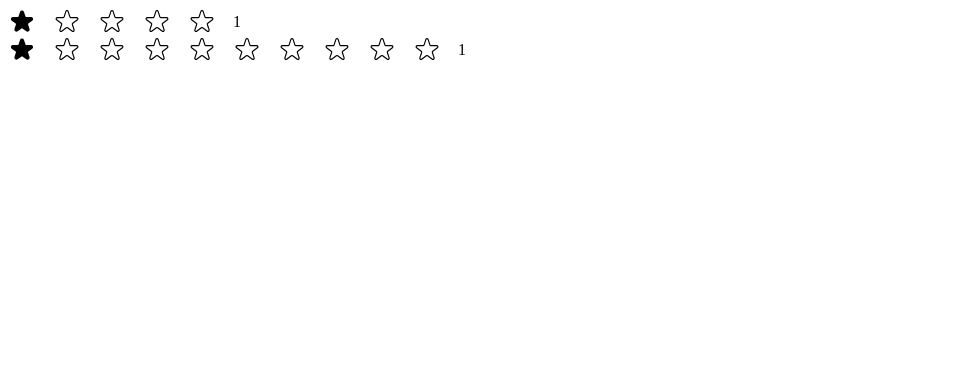
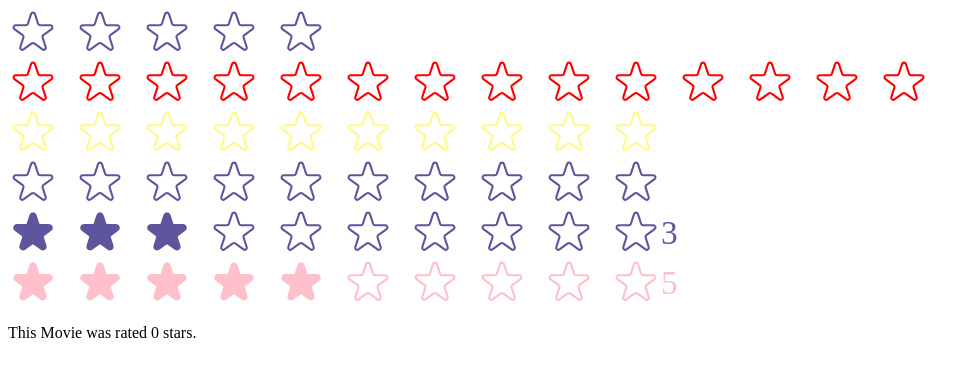
Before and after one commit to JasserBA/react-redux-nextjs-learning, a React (Create React App) app in the folder section-10/useforja/: page / in a window 1280 px wide. Shown: the top 376 px of the page, without its empty margins (0-980 px from the left). Built offline with nearby package versions, Linux system fonts and the light colour scheme.

Commit message:
Update: Improving Reusability with Props

```diff
--- a/section-10/useforja/src/StarRating.js
+++ b/section-10/useforja/src/StarRating.js
@@ -8,23 +8,35 @@ const containerStyle = {
 
 const starContainerStyle = {
   display: "flex",
+  alignItems: "center",
 };
 
-const textStyle = {
-  lieHeight: "1",
-  margin: "0",
-};
-
-export default function StarRating({ maxRating }) {
-  const [rating, setRating] = useState(1);
+export default function StarRating({
+  maxRating = 10,
+  color = "#5d569c",
+  size = 50,
+  className,
+  messages = [],
+  defaultRating = 0,
+  onSetRating,
+}) {
+  const [rating, setRating] = useState(defaultRating);
   const [tempRating, setTempRating] = useState(0);
 
   function handleRating(rating) {
     setRating(rating);
+    onSetRating(rating);
   }
 
+  const textStyle = {
+    lineHeight: "1",
+    margin: "0",
+    color,
+    fontSize: `${size / 1.5}px`,
+  };
+
   return (
-    <div style={starContainerStyle}>
+    <div style={starContainerStyle} className={className}>
       <div style={containerStyle}>
         {Array.from({ length: maxRating }, (_, i) => (
           <Star
@@ -33,22 +45,29 @@ export default function StarRating({ maxRating }) {
             full={tempRating ? tempRating >= i + 1 : rating >= i + 1}
             onHoverIn={() => setTempRating(i + 1)}
             onHoverOut={() => setTempRating(0)}
+            color={color}
+            size={size}
           />
         ))}
-        <p style={textStyle}>{tempRating || rating || ""}</p>
       </div>
+      <p style={textStyle}>
+        {tempRating > 0
+          ? messages[tempRating - 1] || tempRating
+          : rating > 0
+          ? messages[rating - 1] || rating
+          : ""}
+      </p>
     </div>
   );
 }
 
-const starStyle = {
-  width: "28px",
-  height: "28px",
-  display: "block",
-  cursor: "pointer",
-};
-
-function Star({ onRate, full, onHoverIn, onHoverOut }) {
+function Star({ onRate, full, onHoverIn, onHoverOut, color, size }) {
+  const starStyle = {
+    width: `${size}px`,
+    height: `${size}px`,
+    display: "block",
+    cursor: "pointer",
+  };
   return (
     <span
       role="button"
@@ -61,8 +80,8 @@ function Star({ onRate, full, onHoverIn, onHoverOut }) {
         <svg
           xmlns="http://www.w3.org/2000/svg"
           viewBox="0 0 20 20"
-          fill="#000"
-          stroke="#000"
+          fill={color}
+          stroke={color}
         >
           <path d="M9.049 2.927c.3-.921 1.603-.921 1.902 0l1.07 3.292a1 1 0 00.95.69h3.462c.969 0 1.371 1.24.588 1.81l-2.8 2.034a1 1 0 00-.364 1.118l1.07 3.292c.3.921-.755 1.688-1.54 1.118l-2.8-2.034a1 1 0 00-1.175 0l-2.8 2.034c-.784.57-1.838-.197-1.539-1.118l1.07-3.292a1 1 0 00-.364-1.118L2.98 8.72c-.783-.57-.38-1.81.588-1.81h3.461a1 1 0 00.951-.69l1.07-3.292z" />
         </svg>
@@ -71,7 +90,7 @@ function Star({ onRate, full, onHoverIn, onHoverOut }) {
           xmlns="http://www.w3.org/2000/svg"
           fill="none"
           viewBox="0 0 24 24"
-          stroke="#000"
+          stroke={color}
         >
           <path
             strokeLinecap="round"
--- a/section-10/useforja/src/index.js
+++ b/section-10/useforja/src/index.js
@@ -1,14 +1,34 @@
-import React from "react";
+import React, { useState } from "react";
 import ReactDOM from "react-dom/client";
 import StarRating from "./StarRating";
 // import "./index.css";
 // import App from "./App";
+
+function Test() {
+  const [movieRating, setMovieRating] = useState(0);
+
+  return (
+    <div>
+      <StarRating
+        color="pink"
+        maxRating={10}
+        onSetRating={setMovieRating}
+        defaultRating={5}
+      />
+      <p>This Movie was rated {movieRating} stars.</p>
+    </div>
+  );
+}
 
 const root = ReactDOM.createRoot(document.getElementById("root"));
 root.render(
   <React.StrictMode>
     {/* <App /> */}
     <StarRating maxRating={5} />
-    <StarRating maxRating={10} />
+    <StarRating maxRating={14} color="red" />
+    <StarRating maxRating={10} color="#fffa86" className="test" />
+    <StarRating messages={["Terrible", "Bad", "Okay", "Amazing"]} />
+    <StarRating defaultRating={3} />
+    <Test />
   </React.StrictMode>
 );
```
